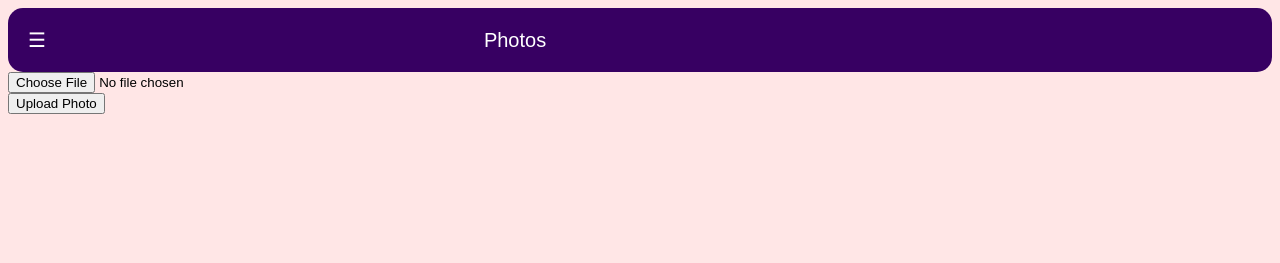
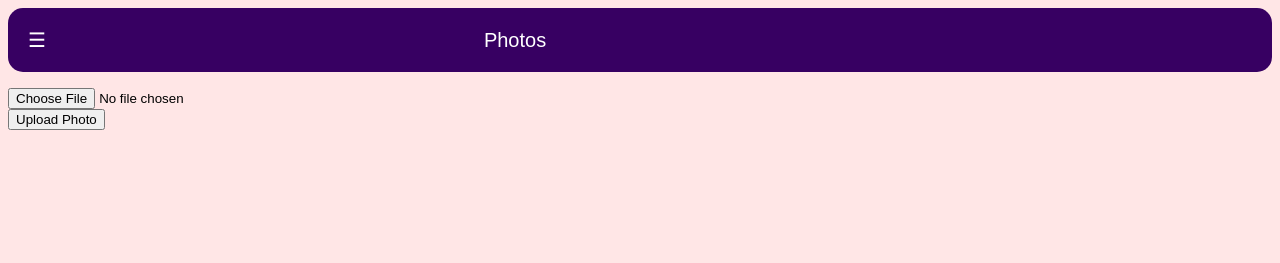
Before and after one commit to harshv1741/dashboard, a website: page public/photos.html in a window 1280 px wide. Drawn offline with Linux system fonts and the light colour scheme; no server answers; a web font is replaced by a local one.

Commit message:
Uploading Photos

```diff
--- a/public/photos.html
+++ b/public/photos.html
@@ -7,6 +7,13 @@
 		<link rel="stylesheet" href="stylesheet/sidenav.css" />
 		<link rel="stylesheet" href="stylesheet/style.css" />
 		<link rel="stylesheet" href="stylesheet/fonts.css" />
+		<style>
+			.photo-container {
+				margin-top: 1em;
+				width: 100%;
+				border-collapse: collapse;
+			}
+		</style>
 		<title>Photos</title>
 	</head>
 	<body>
```
